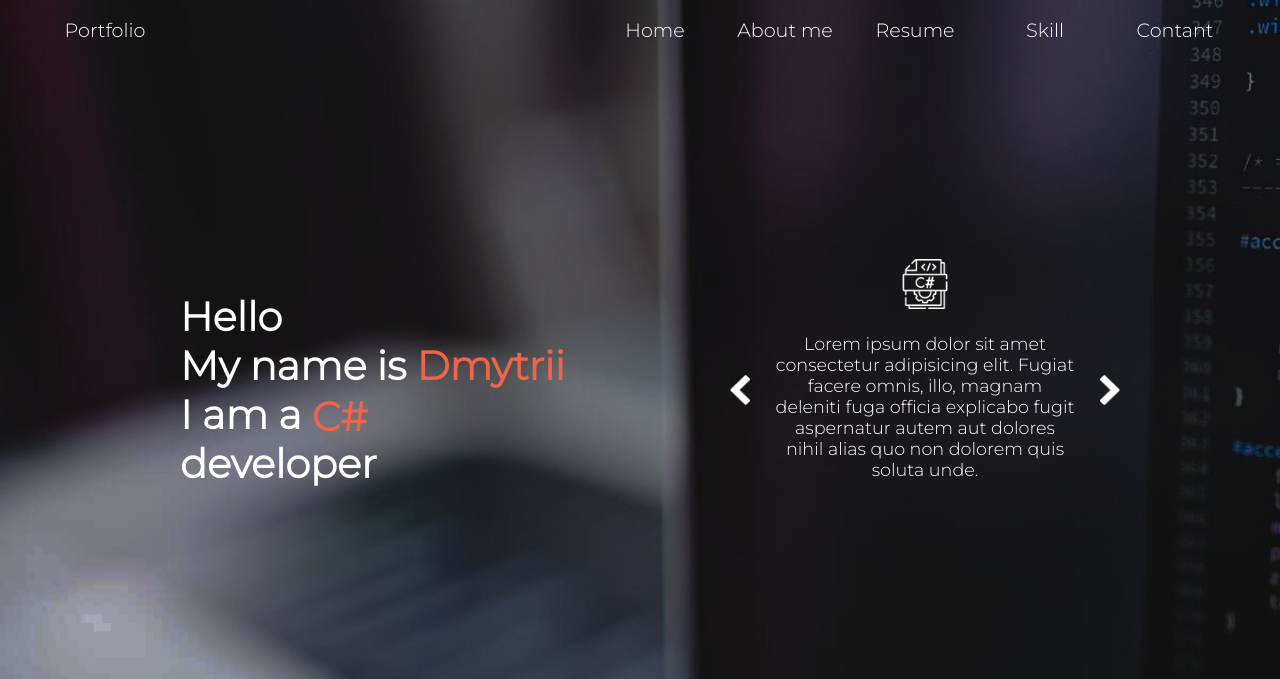
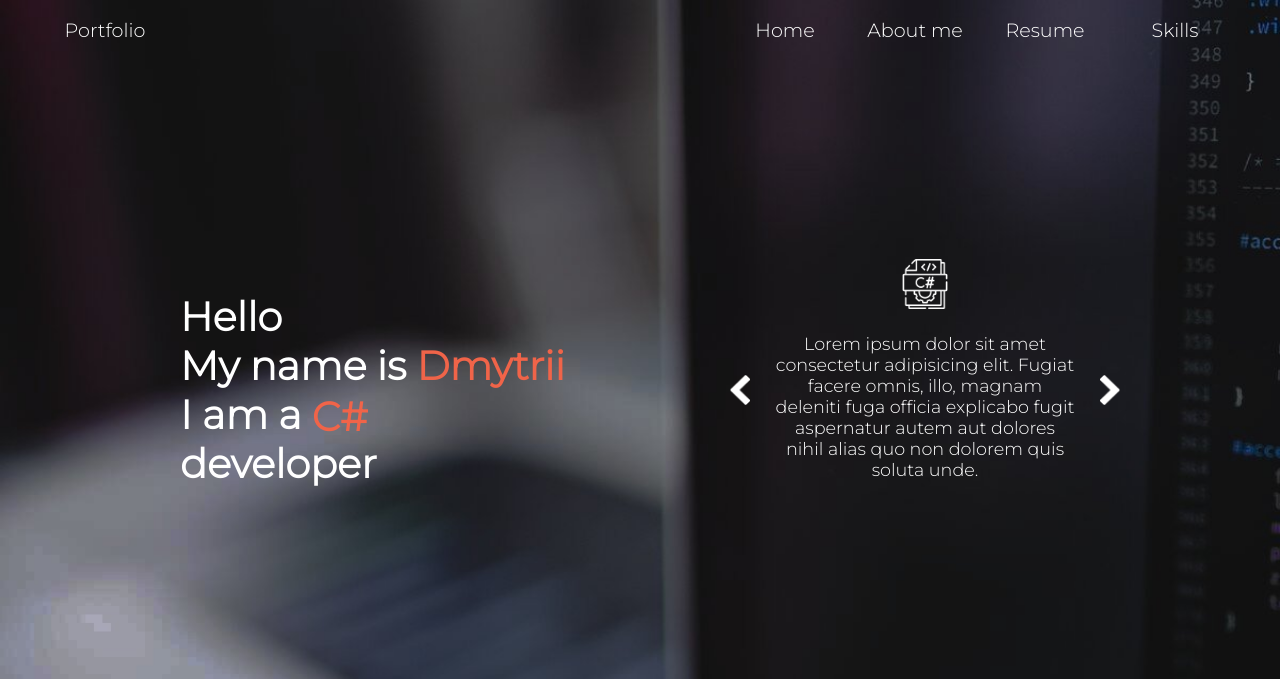
Before and after one commit to LukiaschenkoDmitriy/Site-Card, a Symfony app: template templates/index/index.html.twig in a window 1280 px wide. Shown: the top 679 px of the page. Run offline with Twig, Linux system fonts and the light colour scheme; the template is opened without the code that fills it, so the values that code supplies are empty; style sheets or scripts are compiled from the project's sources; some libraries are stand-ins or nearby versions.

Commit message:
Delete 'contact' link in the header'

```diff
--- a/templates/header.html.twig
+++ b/templates/header.html.twig
@@ -44,15 +44,7 @@
                         <svg xmlns="http://www.w3.org/2000/svg">
                             <rect></rect>
                         </svg>
-                        Skill
-                    </div>
-                </div>
-                <div class="head-button-wrapp">
-                    <div class="head-contacts-button">
-                        <svg xmlns="http://www.w3.org/2000/svg">
-                            <rect></rect>
-                        </svg>
-                        Contant
+                        Skills
                     </div>
                 </div>
             </div>
@@ -86,15 +78,7 @@
                         <svg xmlns="http://www.w3.org/2000/svg">
                             <rect></rect>
                         </svg>
-                        Skill
-                    </div>
-                </div>
-                <div class="head-button-wrapp">
-                    <div class="head-contacts-button">
-                        <svg xmlns="http://www.w3.org/2000/svg">
-                            <rect></rect>
-                        </svg>
-                        Contant
+                        Skills
                     </div>
                 </div>
             </div>
```
